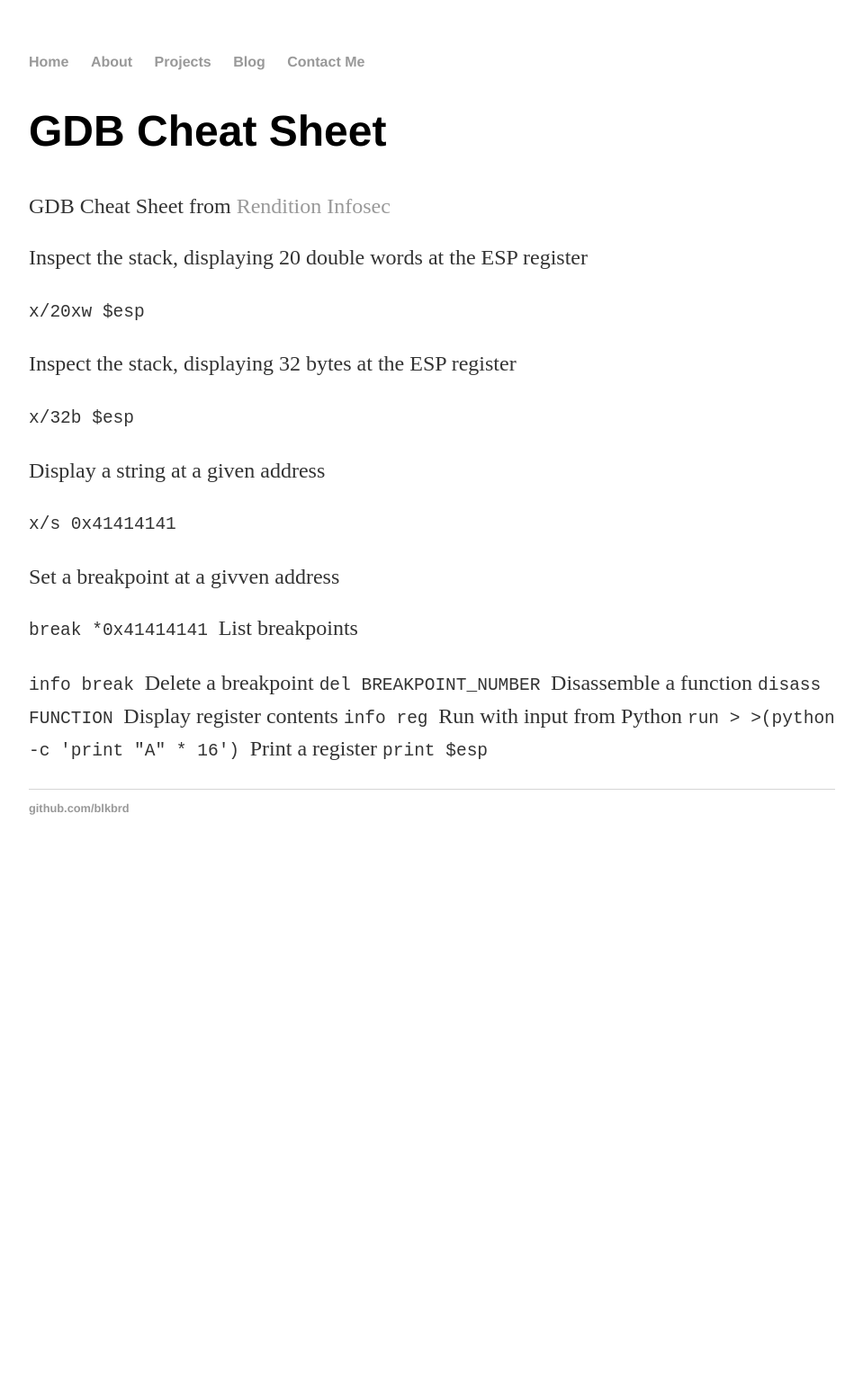
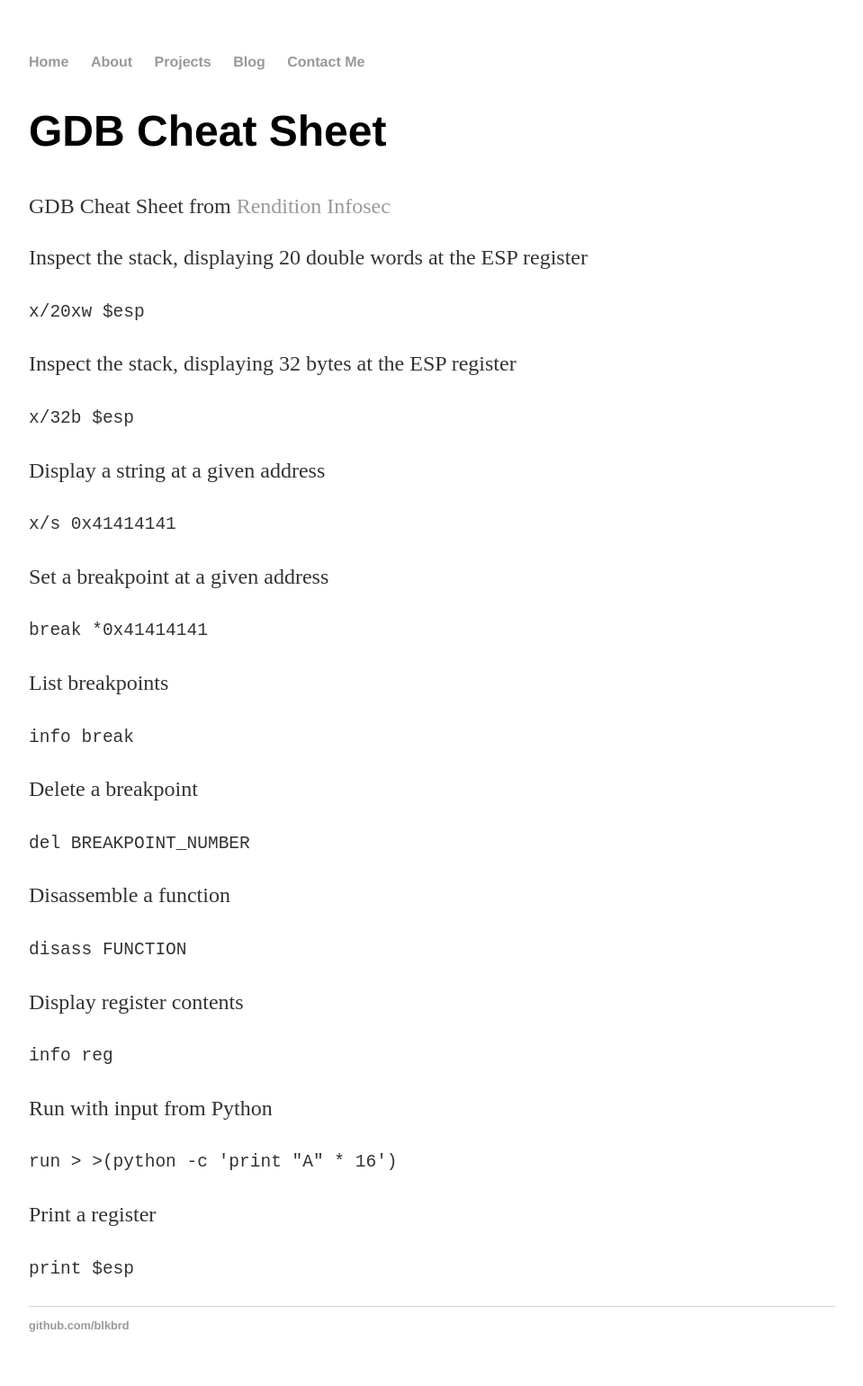
Before and after one commit to blkbrd/blkbrd.github.io, a Jekyll site: the page built from _posts/2018-10-18-GDB-Cheat-Sheet.md, in a window 1280 px wide. Shown: the whole page at 90% size, without its empty margins (160-1119 px from the left). Built offline with Jekyll 4.4.1, drawn with Linux system fonts in a browser that asks for light colours; before the commit the page ends 966 px from its top, so only the background shows below that.

Commit message:
Update 2018-10-18-GDB-Cheat-Sheet.md

```diff
--- a/_posts/2018-10-18-GDB-Cheat-Sheet.md
+++ b/_posts/2018-10-18-GDB-Cheat-Sheet.md
@@ -18,23 +18,30 @@ Display a string at a given address
 
 <code> x/s 0x41414141 </code>
 
-Set a breakpoint at a givven address
-<p><code> break *0x41414141 </code>
+Set a breakpoint at a given address
+
+<code> break *0x41414141 </code>
 
 List breakpoints
-<p><code> info break </code>
+
+<code> info break </code>
 
 Delete a breakpoint
+
 <code> del BREAKPOINT_NUMBER </code>
 
 Disassemble a function
+
 <code> disass FUNCTION </code>
 
 Display register contents
+
 <code> info reg </code>
 
 Run with input from Python
+
 <code> run > >(python -c 'print "A" * 16') </code>
 
 Print a register
+
 <code> print $esp </code>
```
